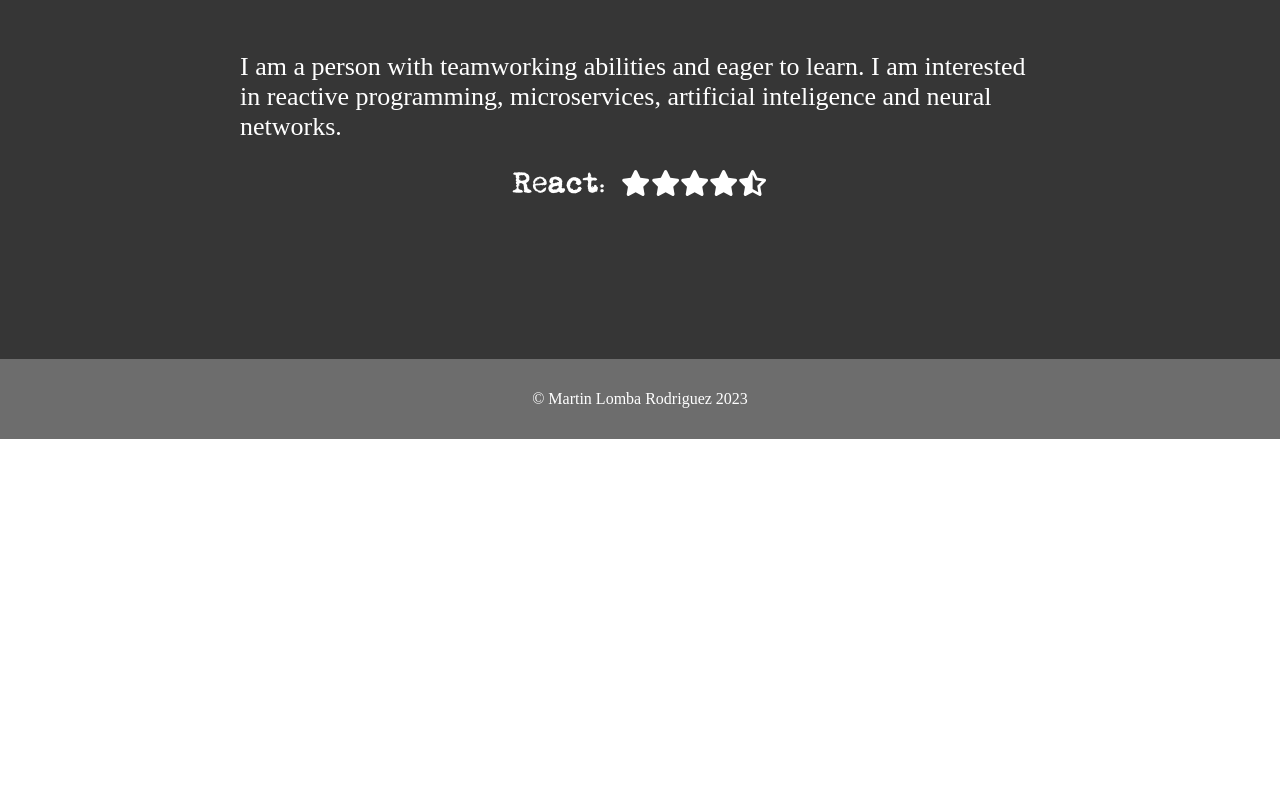
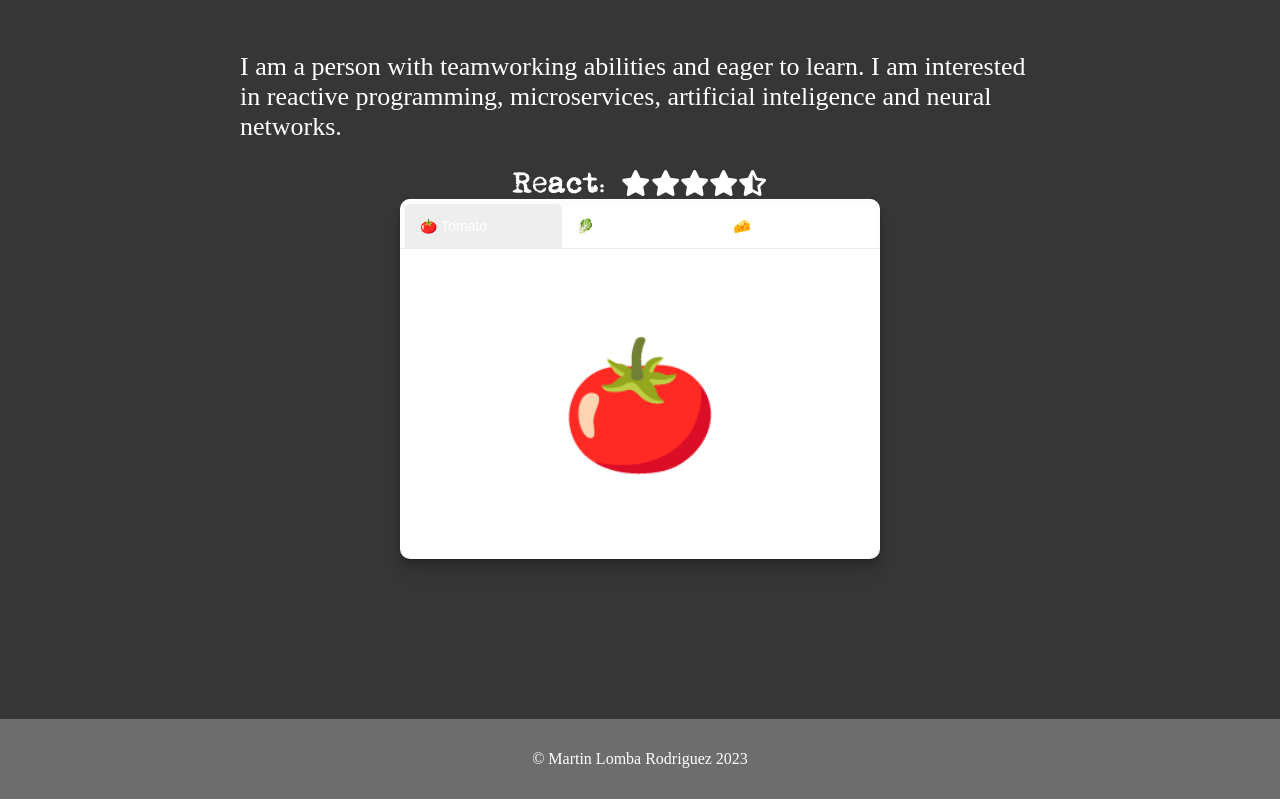
Before and after one commit to mrtnmmn/portfolio, a React (Create React App) app: page / in a window 1280 px wide. Shown: the part 1157-1956 px from the top of the page. Before the commit the page ends 1596 px from the top, so only its background shows below. Built offline with nearby package versions, Linux system fonts and the light colour scheme; a web font is replaced by a local one.

Commit message:
added skills gallery

```diff
--- a/src/Components/MainContents/MainContents.js
+++ b/src/Components/MainContents/MainContents.js
@@ -6,6 +6,7 @@
 import Footbar from './Footbar/Footbar';
 import { SidebarToggle } from '../Sidebar/SidebarToggle/SidebarToggle';
 import StarRating from './StarRating/StarRating';
+import SkillsShowcase from './SkillsShowcase/SkillsShowcase';
 
 function MainContents() {
 
@@ -39,6 +40,7 @@
         {t('descriptionParagraph2')}
       </p>
       <StarRating rating={4.5} label={'React'} />
+      <SkillsShowcase />
       <Footbar />
     </div>
   );
--- /dev/null
+++ b/src/Components/MainContents/SkillsShowcase/Ingredients.ts
@@ -0,0 +1,24 @@
+export interface Ingredient {
+  icon: string;
+  label: string;
+}
+
+export const allIngredients = [
+  { icon: "🍅", label: "Tomato" },
+  { icon: "🥬", label: "Lettuce" },
+  { icon: "🧀", label: "Cheese" },
+  { icon: "🥕", label: "Carrot" },
+  { icon: "🍌", label: "Banana" },
+  { icon: "🫐", label: "Blueberries" },
+  { icon: "🥂", label: "Champers?" }
+];
+
+const [tomato, lettuce, cheese] = allIngredients;
+export const initialTabs = [tomato, lettuce, cheese];
+
+export function getNextIngredient(
+  ingredients: Ingredient[]
+): Ingredient | undefined {
+  const existing = new Set(ingredients);
+  return allIngredients.find((ingredient) => !existing.has(ingredient));
+}
--- /dev/null
+++ b/src/Components/MainContents/SkillsShowcase/SkillsShowcase.css
@@ -0,0 +1,127 @@
+.window {
+  width: 480px;
+  height: 360px;
+  border-radius: 10px;
+  background: white;
+  overflow: hidden;
+  box-shadow: 0 1px 1px hsl(0deg 0% 0% / 0.075),
+    0 2px 2px hsl(0deg 0% 0% / 0.075), 0 4px 4px hsl(0deg 0% 0% / 0.075),
+    0 8px 8px hsl(0deg 0% 0% / 0.075), 0 16px 16px hsl(0deg 0% 0% / 0.075);
+  display: flex;
+  flex-direction: column;
+}
+
+nav {
+  background: #fdfdfd;
+  padding: 5px 5px 0;
+  border-radius: 10px;
+  border-bottom-left-radius: 0;
+  border-bottom-right-radius: 0;
+  border-bottom: 1px solid #eeeeee;
+  height: 44px;
+}
+
+.tabs {
+  flex-grow: 1;
+  display: flex;
+  justify-content: flex-start;
+  align-items: flex-end;
+  flex-wrap: nowrap;
+  width: 100%;
+}
+
+main {
+  display: flex;
+  justify-content: center;
+  align-items: center;
+  font-size: 128px;
+  flex-grow: 1;
+  user-select: none;
+}
+
+ul,
+li {
+  list-style: none;
+  padding: 0;
+  margin: 0;
+  font-family: "Poppins", sans-serif;
+  font-weight: 500;
+  font-size: 14px;
+}
+
+ul {
+  display: flex;
+  width: 100%;
+}
+
+li {
+  border-radius: 5px;
+  border-bottom-left-radius: 0;
+  border-bottom-right-radius: 0;
+  width: 100%;
+  padding: 10px 15px;
+  position: relative;
+  background: white;
+  cursor: pointer;
+  height: 24px;
+  display: flex;
+  justify-content: space-between;
+  align-items: center;
+  flex: 1;
+  min-width: 0;
+  position: relative;
+  user-select: none;
+}
+
+.underline {
+  position: absolute;
+  bottom: -1px;
+  left: 0;
+  right: 0;
+  height: 1px;
+  background: var(--accent);
+}
+
+li.selected {
+  background: #eee;
+}
+
+li button {
+  width: 20px;
+  height: 20px;
+  border: 0;
+  background: #fff;
+  border-radius: 3px;
+  display: flex;
+  justify-content: center;
+  align-items: center;
+  stroke: #000;
+  margin-left: 10px;
+  cursor: pointer;
+  flex-shrink: 0;
+}
+
+.background {
+  position: absolute;
+  top: 0;
+  left: 0;
+  bottom: 0;
+  width: 300px;
+  background: #fff;
+}
+
+.add-item {
+  width: 30px;
+  height: 30px;
+  background: #eee;
+  border-radius: 50%;
+  border: 0;
+  cursor: pointer;
+  align-self: center;
+}
+
+.add-item:disabled {
+  opacity: 0.4;
+  cursor: default;
+  pointer-events: none;
+}
--- /dev/null
+++ b/src/Components/MainContents/SkillsShowcase/SkillsShowcase.js
@@ -0,0 +1,42 @@
+import "./SkillsShowcase.css";
+import { useState } from "react";
+import { initialTabs as tabs } from "./Ingredients.ts";
+import { motion, AnimatePresence } from "framer-motion";
+
+export default function SkillsShowcase() {
+  const [selectedTab, setSelectedTab] = useState(tabs[0]);
+
+  return (
+    <div className="window">
+      <nav>
+        <ul>
+          {tabs.map((item) => (
+            <li
+              key={item.label}
+              className={item === selectedTab ? "selected" : ""}
+              onClick={() => setSelectedTab(item)}
+            >
+              {`${item.icon} ${item.label}`}
+              {item === selectedTab ? (
+                <motion.div className="underline" layoutId="underline" />
+              ) : null}
+            </li>
+          ))}
+        </ul>
+      </nav>
+      <main>
+        <AnimatePresence mode='wait'>
+          <motion.div
+            key={selectedTab ? selectedTab.label : "empty"}
+            initial={{ y: 10, opacity: 0 }}
+            animate={{ y: 0, opacity: 1 }}
+            exit={{ y: -10, opacity: 0 }}
+            transition={{ duration: 0.2 }}
+          >
+            {selectedTab ? selectedTab.icon : "😋"}
+          </motion.div>
+        </AnimatePresence>
+      </main>
+    </div>
+  );
+}
```
Also changed, not shown: src/Components/MainContents/SkillsShowcase/Skills.ts (added, +26 -0 lines).
